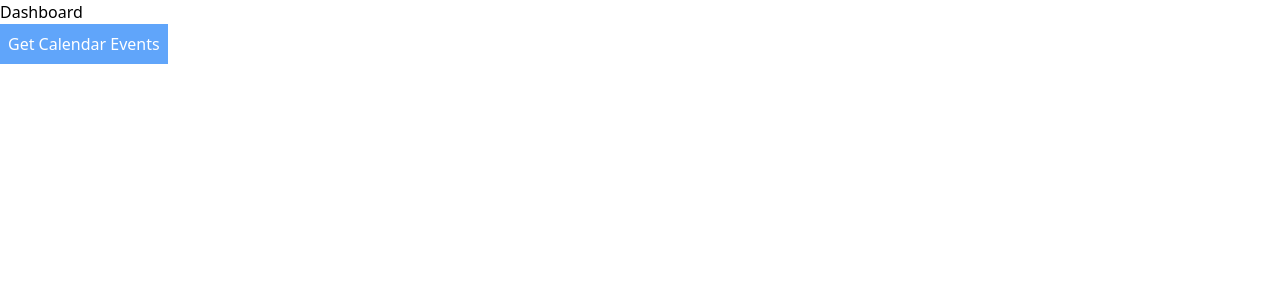
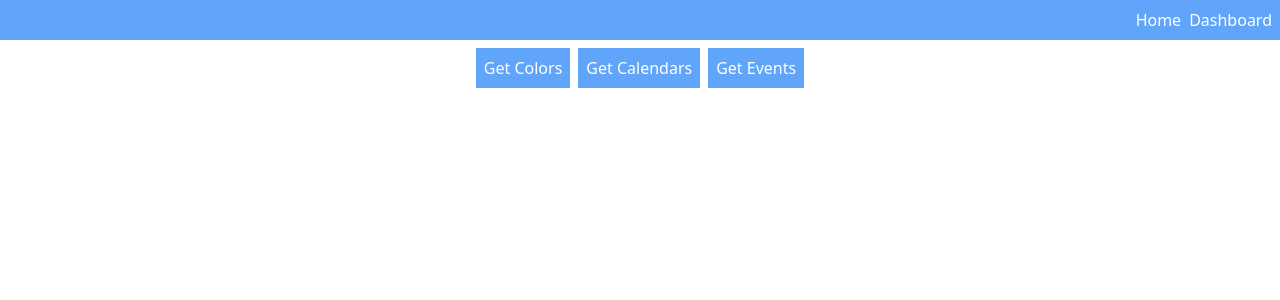
Before and after one commit to gerry004/gcal-ui, a React (Create React App) app: page /dashboard in a window 1280 px wide. Shown: the top 300 px of the page. Built offline with nearby package versions, Linux system fonts and the light colour scheme.

Commit message:
Get Colors Calendars Events

```diff
--- a/src/App.js
+++ b/src/App.js
@@ -2,10 +2,12 @@ import React from 'react';
 import { BrowserRouter as Router, Route, Routes } from 'react-router-dom';
 import Home from './views/Home';
 import Dashboard from './views/Dashboard';
+import Navbar from './components/Navbar';
 
 function App() {
   return (
     <Router>
+      <Navbar />
       <Routes>
         <Route path="/" element={<Home />} />
         <Route path="/dashboard" element={<Dashboard />} />
--- /dev/null
+++ b/src/components/Navbar.js
@@ -0,0 +1,12 @@
+import { Link } from "react-router-dom";
+
+const Navbar = () => {
+  return (
+    <nav className='flex bg-blue-400 text-white justify-end gap-2 p-2 min-h-5'>
+      <button><Link to="/">Home</Link></button>
+      <button><Link to="/dashboard">Dashboard</Link></button>
+  </nav>
+  );
+}
+
+export default Navbar;
--- a/src/views/Dashboard.js
+++ b/src/views/Dashboard.js
@@ -1,16 +1,55 @@
 import api from '../constants/axios';
+import { useState } from 'react';
 
 const Dashboard = () => {
-  const calendarClick = async () => {
-    api.post('calendar/events')
-      .then(res => { console.log(res.data) })
+  const [colors, setColors] = useState({})
+  const [calendars, setCalendars] = useState([])
+  const [events, setEvents] = useState([])
+
+  const getColors = async () => {
+    api.get('calendar/colors')
+      .then(res => { console.log(res.data); setColors(res.data.colors) })
+      .catch(err => console.error(err));
+  }
+
+  const getCalendars = async () => {
+    api.get('calendar/calendars')
+      .then(res => { console.log(res.data); setCalendars(res.data.calendars) })
+      .catch(err => console.error(err));
+  }
+
+  const getEvents = async () => {
+    api.get('calendar/events')
+      .then(res => { console.log(res.data); setEvents(res.data.events) })
       .catch(err => console.error(err));
   }
 
   return (
     <>
-      <h1>Dashboard</h1>
-      <button className='bg-blue-400 text-white hover:bg-blue-600 p-2' onClick={calendarClick}>Get Calendar Events</button>
+      <div className='flex justify-center gap-2 p-2'>
+        <button className='bg-blue-400 text-white hover:bg-blue-600 p-2' onClick={getColors}>Get Colors</button>
+        <button className='bg-blue-400 text-white hover:bg-blue-600 p-2' onClick={getCalendars}>Get Calendars</button>
+        <button className='bg-blue-400 text-white hover:bg-blue-600 p-2' onClick={getEvents}>Get Events</button>
+      </div>
+      {colors && Object.entries(colors).map(([colorName, rgbValue]) => (
+        <span
+          key={colorName}
+          className='flex items-center justify-center p-2 gap-4'
+          style={{backgroundColor: rgbValue.background}}
+        >
+          {colorName}: {rgbValue.background}
+        </span>
+      ))}
+      {calendars && calendars.map(calendar => (
+        <div key={calendar.id} className='p-2'>
+          {calendar.summary}
+        </div>
+      ))}
+      {events && events.map(event => (
+        <div key={event.id} className='p-2' style={{backgroundColor: colors[event.colorId].background}}>
+          {event.summary}
+        </div>
+      ))}
     </>
   );
 };
--- a/src/views/Home.js
+++ b/src/views/Home.js
@@ -14,12 +14,6 @@ const Home = () => {
 
   return (
     <div>
-      <nav>
-        <ul>
-          <li><Link to="/">Home</Link></li>
-          <li><Link to="/dashboard">Dashboard</Link></li>
-        </ul>
-      </nav>
       <h1>Google Calendar Calculate Time App</h1>
       <button className='bg-blue-400 text-white hover:bg-blue-600 p-2' onClick={handleSignInClick}>Sign In</button>
     </div>
```
